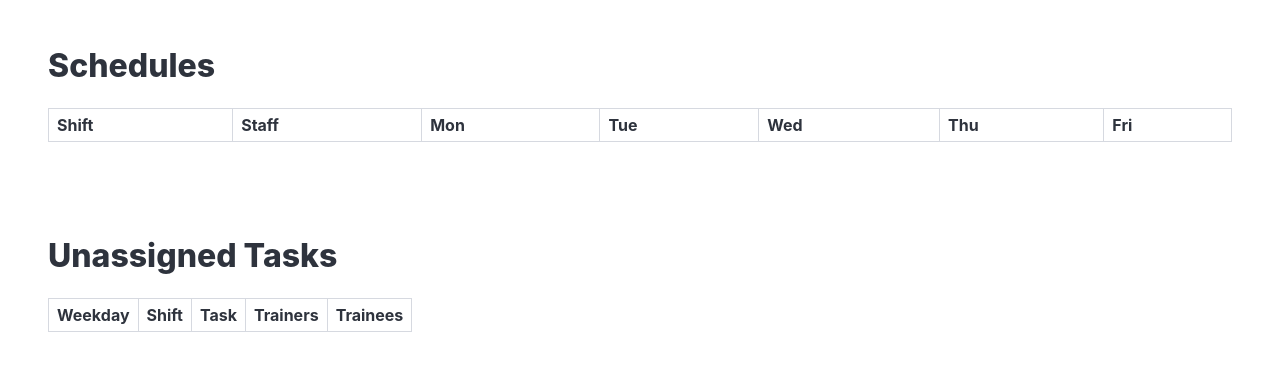
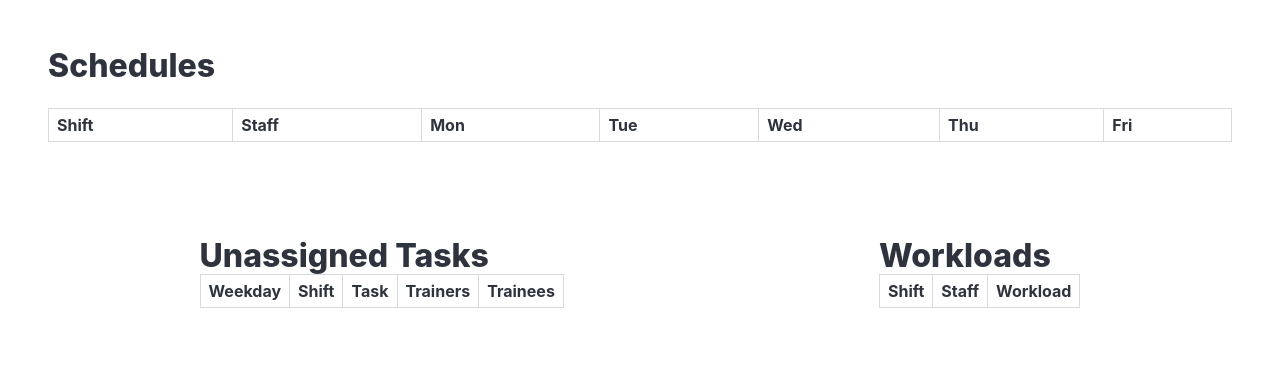
Before and after one commit to cyrusn/workingAllocation, a website: page out/index.html in a window 1280 px wide. Drawn offline with nearby package versions, Linux system fonts and the light colour scheme; no server answers.

Commit message:
add workloads

```diff
--- a/out/index.html
+++ b/out/index.html
@@ -63,8 +63,13 @@
     </section>
 
     <section class="section">
+      <div class="level">
+        <div class="level-item">
+          <div>
             <h1 class="title">Unassigned Tasks</h1>
-      <table class="table is-bordered is-striped is-narrow is-hoverable">
+            <table
+              class="table is-bordered is-striped is-narrow is-hoverable is-fullwidth"
+            >
               <tr>
                 <th>Weekday</th>
                 <th>Shift</th>
@@ -84,6 +89,30 @@
                 </tr>
               </template>
             </table>
+          </div>
+        </div>
+        <div class="level-item">
+          <div>
+            <h1 class="title">Workloads</h1>
+            <table
+              class="table is-bordered is-striped is-narrow is-hoverable is-fullwidth"
+            >
+              <tr>
+                <th>Shift</th>
+                <th>Staff</th>
+                <th>Workload</th>
+              </tr>
+              <template x-for="w in workloads">
+                <tr>
+                  <td x-text="w.shift"></td>
+                  <td x-text="w.name"></td>
+                  <td x-text="w.workload"></td>
+                </tr>
+              </template>
+            </table>
+          </div>
+        </div>
+      </div>
     </section>
   </body>
   <script>
@@ -95,6 +124,7 @@
         weekdays: ['mon', 'tue', 'wed', 'thu', 'fri'],
         traineeSchedules: [],
         unassignedTasks: [],
+        workloads: [],
         dayOffs: [],
         async init() {
           const ts = Date.now()
@@ -115,6 +145,9 @@
           )
           this.unassignedTasks = await unassignedResponse.json()
 
+          const workloadResponse = await fetch(`./workloads.json?ts=${ts}`)
+          this.workloads = await workloadResponse.json()
+
           const dayOffResponse = await fetch(`./dayOffs.json?ts=${ts}`)
           this.dayOffs = await dayOffResponse.json()
         },
```
Lines whose indentation alone changed are shown as unchanged.
